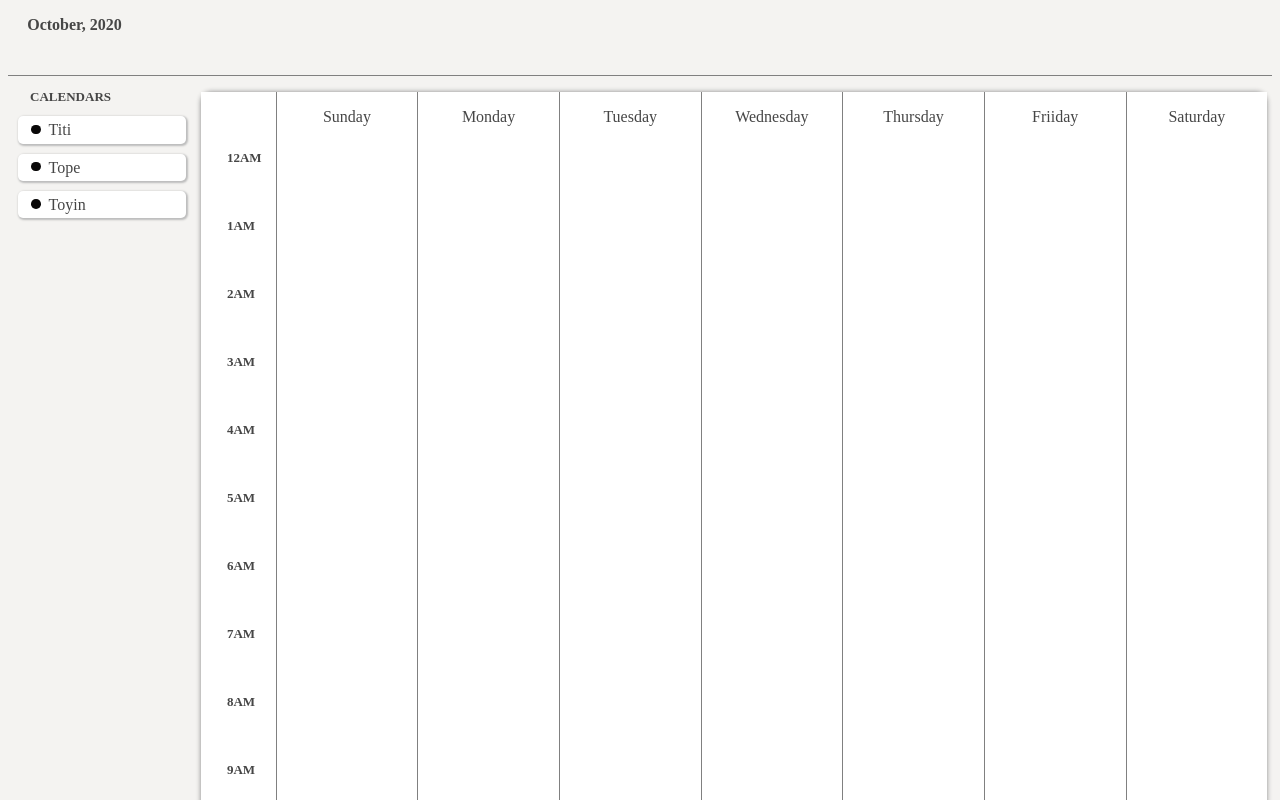
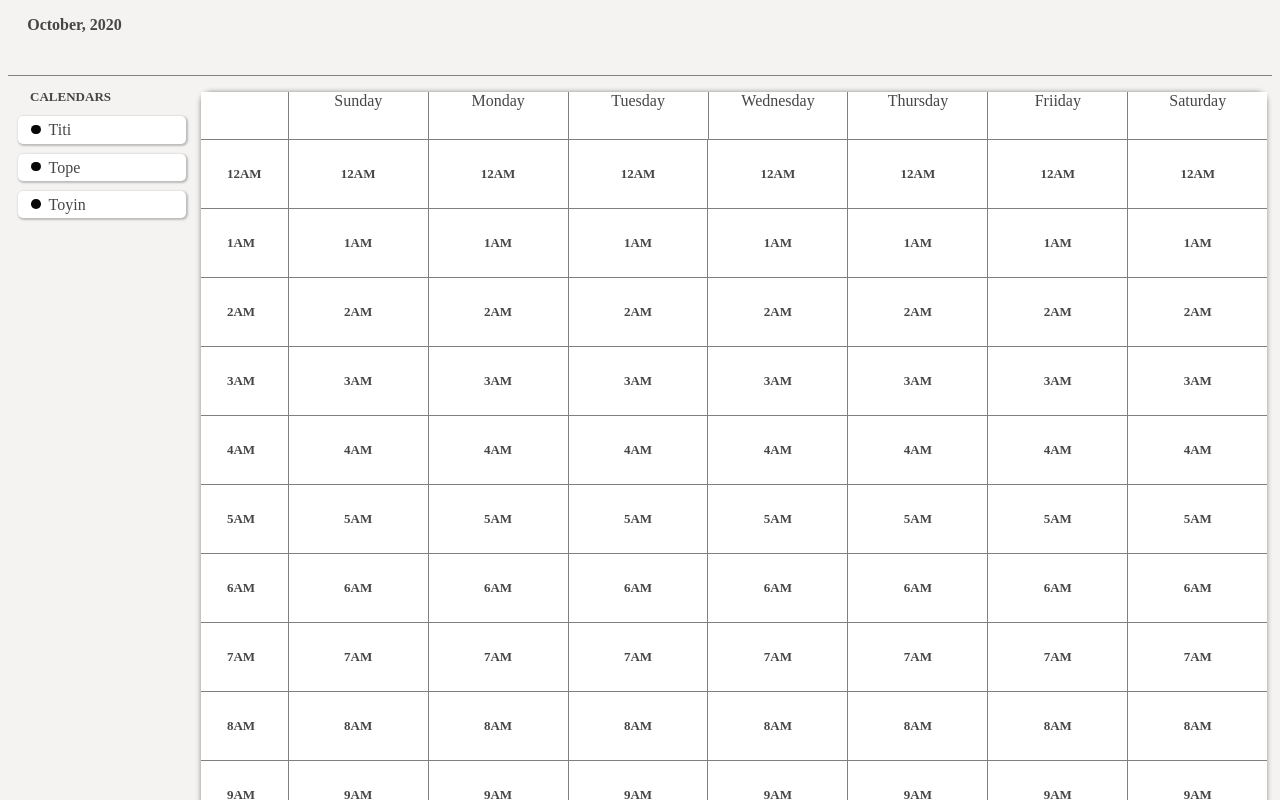
Before and after one commit to Seyi-Keye/calendar-challenge, a React app: page / in a window 1280 px wide. Shown: the top 800 px of the page. Built offline with nearby package versions, Linux system fonts and the light colour scheme.

Commit message:
feat: implement grid view of calendar week

```diff
--- a/src/client/calendar.scss
+++ b/src/client/calendar.scss
@@ -66,7 +66,7 @@ hr {
   margin: 1em 0.3em 0.3em 0.3em;
   box-shadow: -0.1px 0px 5px 0px #888888;
   display: flex;
-  flex-direction: row;
+  flex-direction: column;
   height: fit-content;
 
   .layout {
@@ -102,8 +102,11 @@ hr {
   width: 93%;
 
   &.with-text {
-    padding-left: 5.26em;
+    padding-left: 5.43em;
     width: 100%;
+    height: 3em;
+    background-color: white;
+    border-bottom: 1px solid grey;
   }
 }
 
@@ -111,15 +114,21 @@ hr {
   border-left: 1px solid grey;
   text-align: center;
   background-color: white;
-  padding: 1em;
+  // padding: 1em;
 }
 
 .timeslots {
   display: grid;
   grid-template-rows: repeat(24, 1fr);
-  width: 7%;
-  background-color: white;
-  padding-top: 2em;
+  // width: 7%;
+  // background-color: white;
+  // padding-top: 2em;
+  &.without-text {
+    width: 100%;
+    margin: 0px;
+    padding-right: 0.4em;
+    background-color: blue;
+  }
 }
 
 .timeslot {
@@ -127,4 +136,7 @@ hr {
   padding: 2em;
   font-size: small;
   font-weight: 600;
+  &.events {
+    border-bottom: 1px solid grey;
+  }
 }
--- a/src/client/components/Content.jsx
+++ b/src/client/components/Content.jsx
@@ -22,14 +22,14 @@ const Content = () => {
       hours.push(i + 'PM');
     }
     return hours.map((hour) => (
-      <div className="timeslot" key={hour}>
+      <div className="timeslot events" key={hour}>
         {hour}
       </div>
     ));
   };
   return (
     <div className="calendar">
-      {/* <div className="weekdays with-text">
+      <div className="weekdays with-text">
         {weekdays.map((weekday) => {
           return (
             <div className="weekday" key={weekday}>
@@ -37,14 +37,14 @@ const Content = () => {
             </div>
           );
         })}
-      </div> */}
+      </div>
       <div className="layout">
         <div className="timeslots">{time()}</div>
-        <div className="weekdays">
+        <div className="weekdays without-text">
           {weekdays.map((weekday) => {
             return (
               <div className="weekday" key={weekday}>
-                {weekday}
+                <div className="timeslots">{time()}</div>
               </div>
             );
           })}
```
